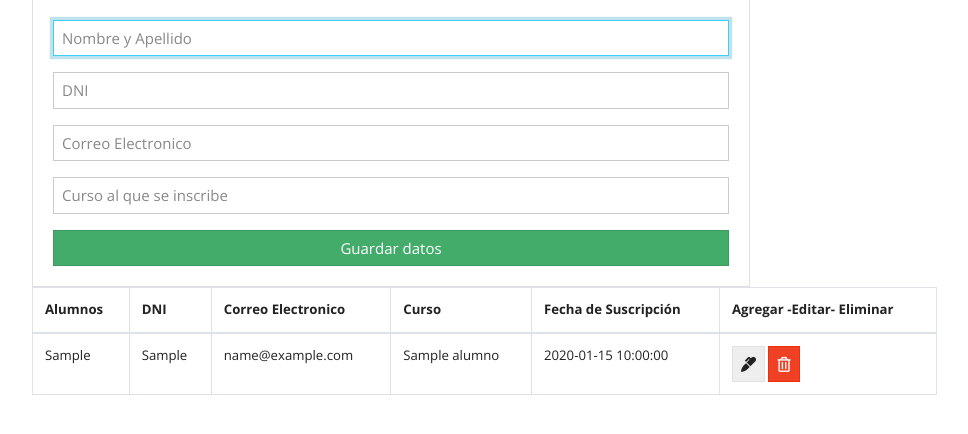
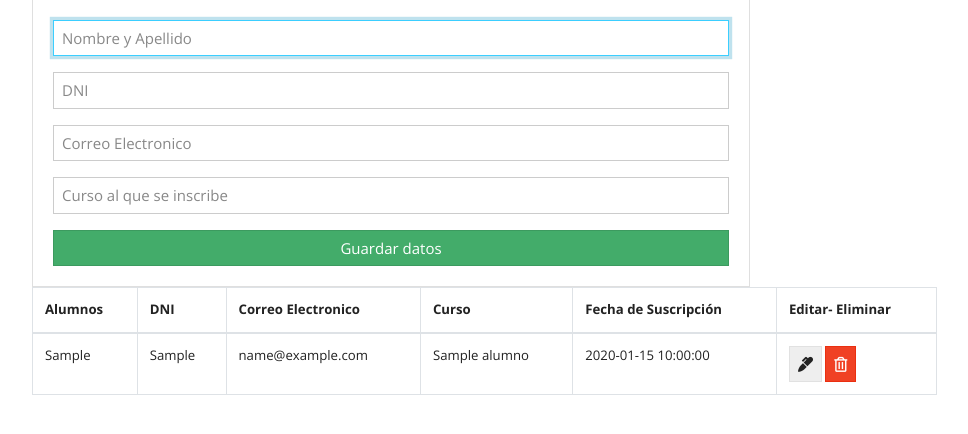
Before and after one commit to marcosnbl/abml-fs-sm, a PHP site: page / in a window 1280 px wide. Shown: the part 80-514 px from the top of the page, without its empty margins (62-1030 px from the left). Run offline with PHP 8.4, Linux system fonts and the light colour scheme; tables that the repository leaves empty or names only in its code hold one stand-in row (values such as "Sample post"); some libraries are stand-ins or nearby versions.

Commit message:
Cambio la palabra agregar del formulario por editar ya que en la parte de carga de datos ya aparece guardar datos que seria igual a agregar

```diff
--- a/formulario.php
+++ b/formulario.php
@@ -41,7 +41,7 @@
             <th>Correo Electronico</th>
             <th>Curso</th>
             <th>Fecha de Suscripción</th>
-            <th>Agregar -Editar- Eliminar</th>
+            <th>Editar- Eliminar</th>
           </tr>
         </thead>
         <tbody>
```
